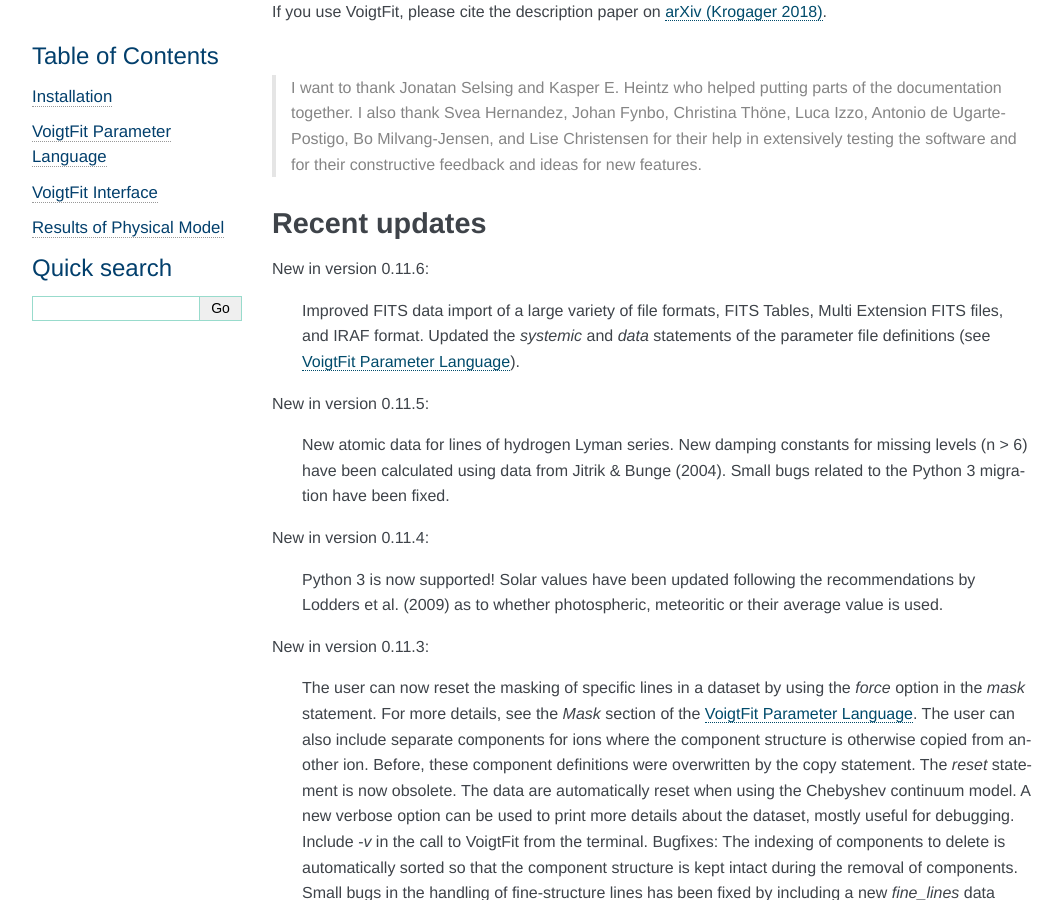
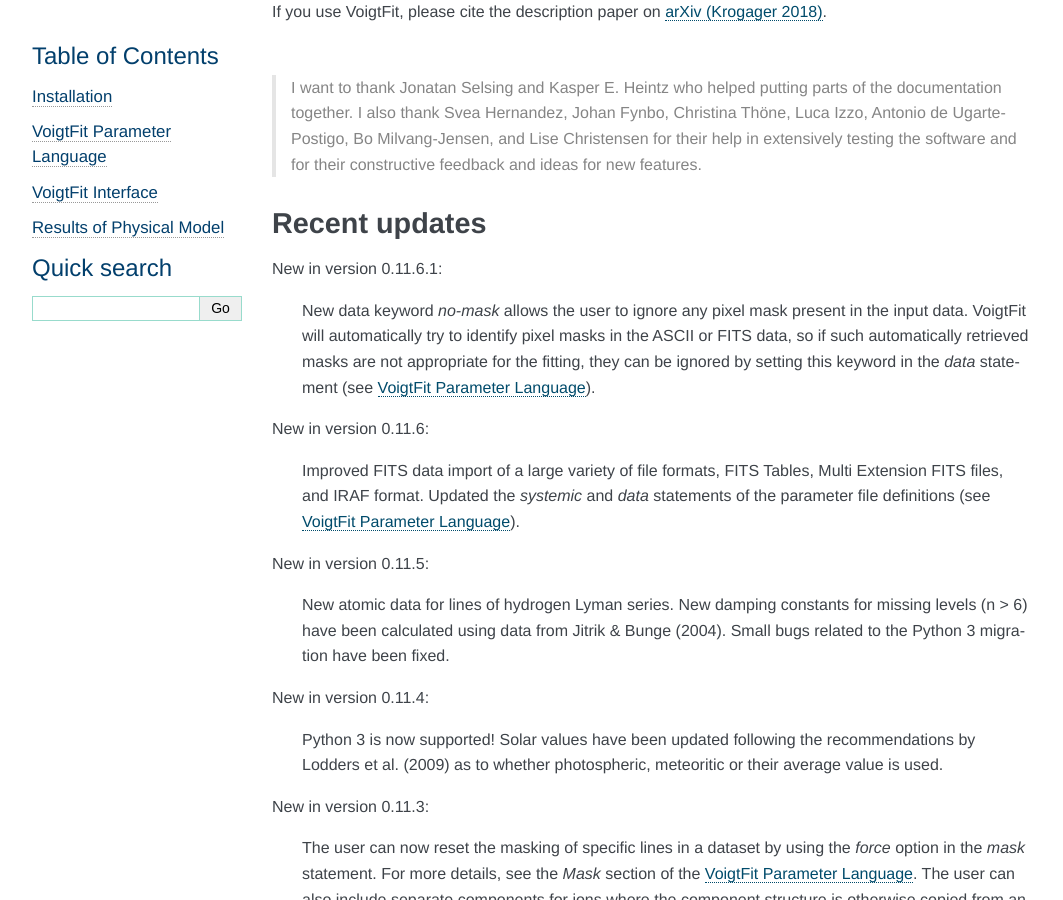
Before and after one commit to jkrogager/VoigtFit, a Sphinx documentation site: the page built from docs/index.rst, in a window 1280 px wide and 900 px high, scrolled down 412 px. Shown: the whole window, without its empty margins (98-1161 px from the left). Built offline with Sphinx 7.4.7, drawn with Linux system fonts in a browser that asks for light colours.

Commit message:
Updated documentation

```diff
--- a/docs/documentation.rst
+++ b/docs/documentation.rst
@@ -156,7 +156,9 @@
 
   *air* : if present, the wavelengths in the spectrum will be converted from air to vacuum.
 
-  *no-mask* : if present, ignore any pixel mask present in the input data.
+  *no-mask* : if present, ignore any pixel mask present in the input data. VoigtFit will automatically
+  try to identify pixel masks in the ASCII or FITS data, so if such automatically retrieved masks
+  are not appropriate for the fitting, they can be ignored by setting including keyword.
 
   *nsub=1* : use this keyword to set the subsampling factor of the kernel given in the LSF file.
   The default value is 1, i.e., assuming that the sampling of the kernel matches the sampling of the data.
--- a/docs/index.rst
+++ b/docs/index.rst
@@ -34,6 +34,13 @@
 
 Recent updates
 --------------
+
+New in version 0.11.6.1:
+
+  New data keyword `no-mask` allows the user to ignore any pixel mask present in the input data.
+  VoigtFit will automatically try to identify pixel masks in the ASCII or FITS data, so if such
+  automatically retrieved masks are not appropriate for the fitting, they can be ignored by setting
+  this keyword in the `data` statement (see :ref:`documentation`).
 
 New in version 0.11.6:
 
```
